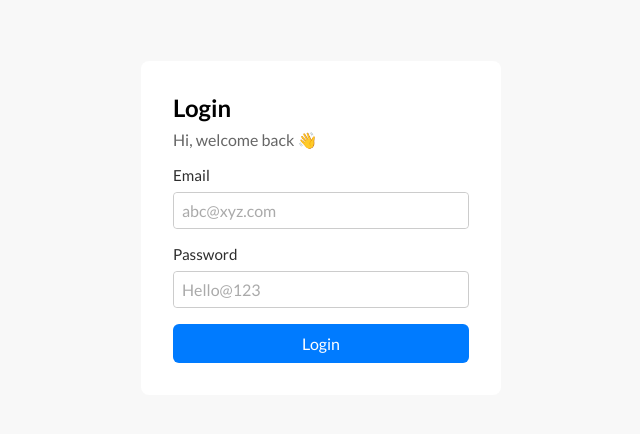
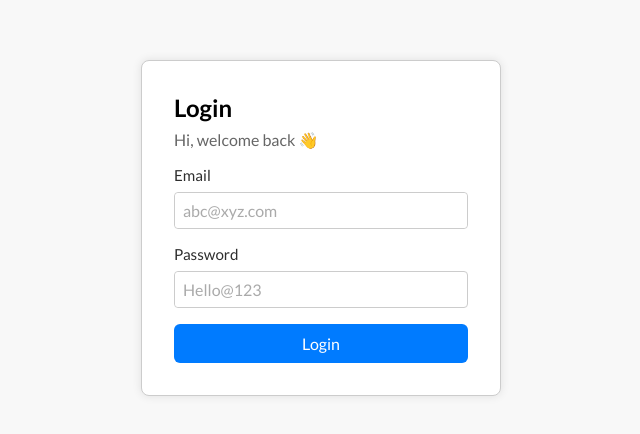
Before and after one commit to abhishekram404/login-form-assessment, a React (Vite) app: page / in a window 1280 px wide. Shown: the part 172-606 px from the top of the page, without its empty margins (319-959 px from the left). Built offline with nearby package versions, Linux system fonts and the light colour scheme; some icons are missing.

Commit message:
styles: add border and box-shadow in login form

```diff
--- a/src/pages/Login/Login.styled.ts
+++ b/src/pages/Login/Login.styled.ts
@@ -16,6 +16,8 @@ export const LoginFormContainer = styled.div`
   background-color: #ffffff;
   padding: 2rem;
   border-radius: 8px;
+  border: 1px solid #ccc;
+  box-shadow: 0 0 10px rgba(0, 0, 0, 0.1);
 `
 
 export const FormHeader = styled.div`
```
